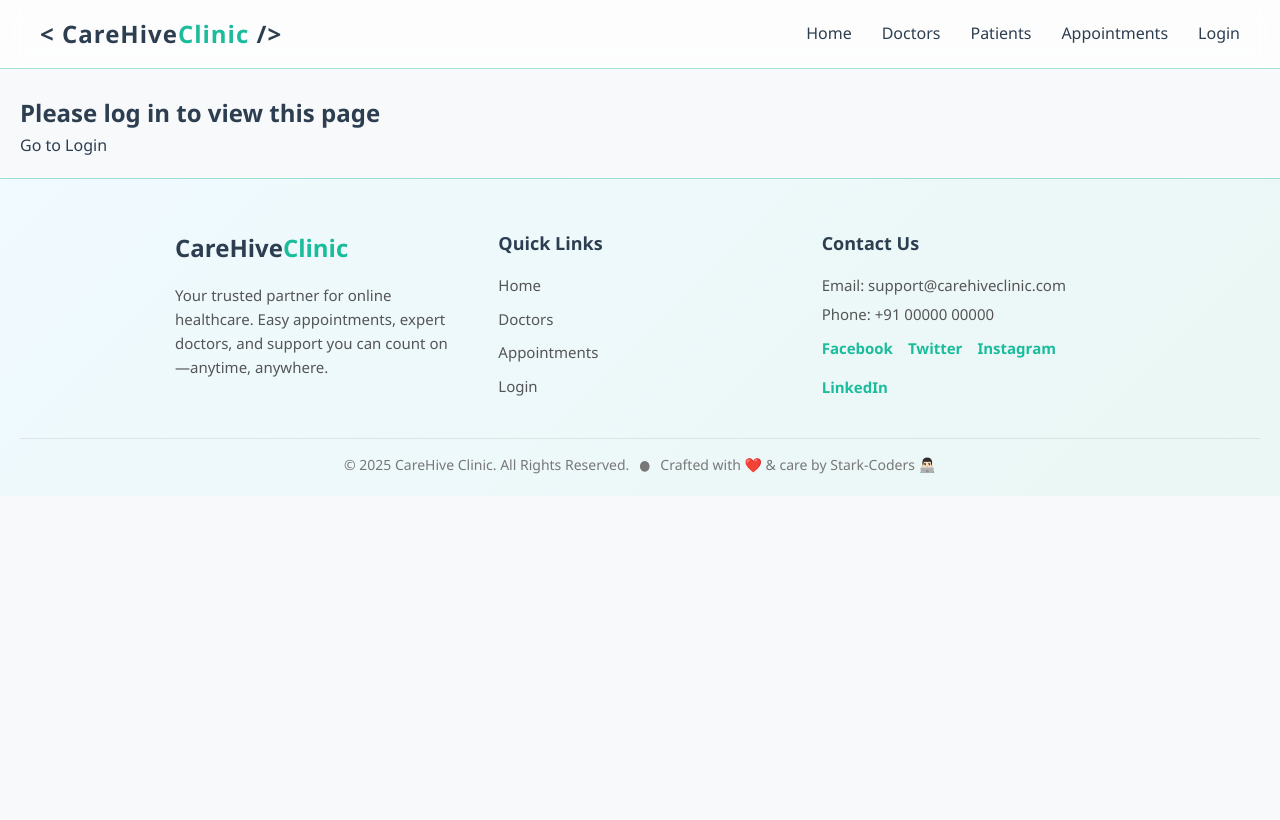
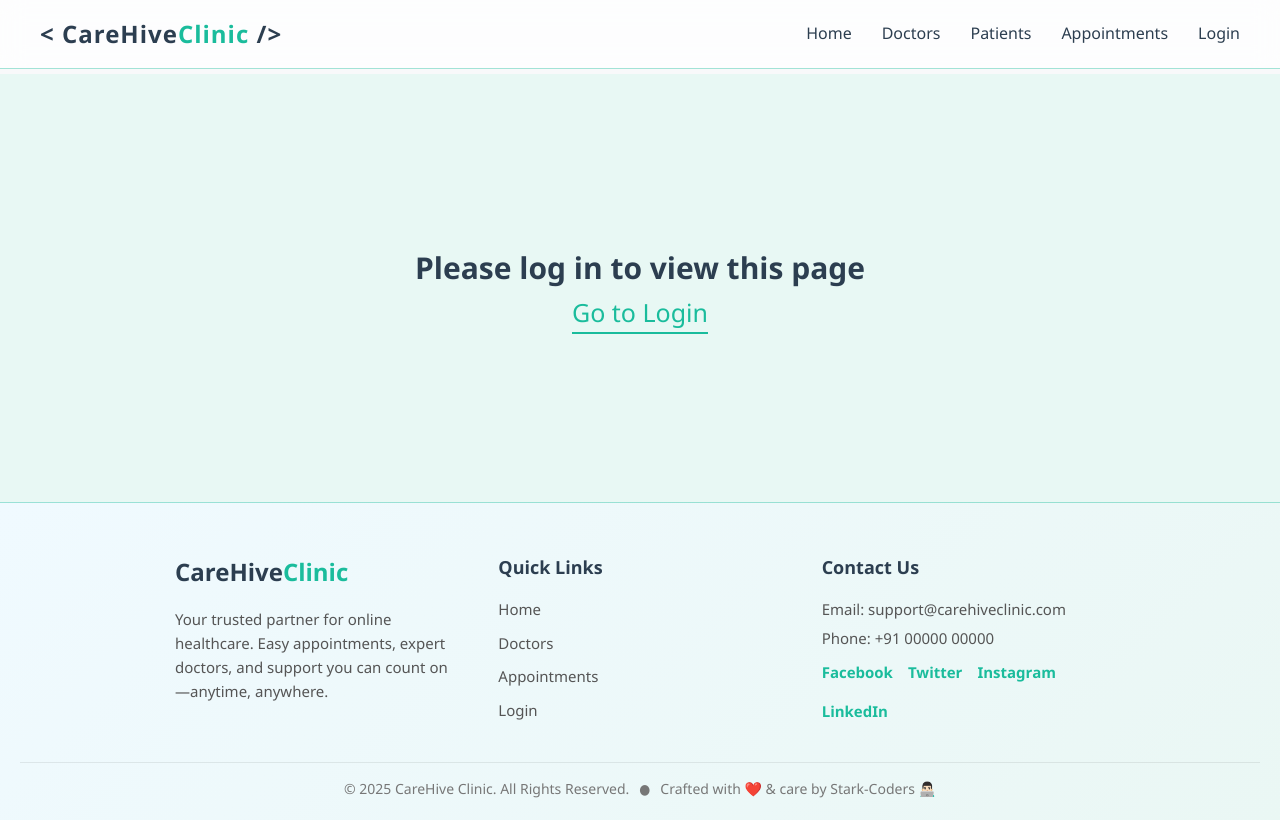
Before and after one commit to soumyajiitdas/CareHive-Clinic, a React (Vite) app in the folder frontend/: page /patients in a window 1280 px wide. Built offline with nearby package versions, Linux system fonts and the light colour scheme.

Commit message:
style: added styling

```diff
--- a/frontend/src/components/ProtectedRoute.jsx
+++ b/frontend/src/components/ProtectedRoute.jsx
@@ -4,9 +4,9 @@ import { Navigate, Link } from "react-router-dom";
 const ProtectedRoute = ({ isLoggedIn, children }) => {
     if (!isLoggedIn) {
         return (
-            <div style={{ padding: "20px" }}>
+            <div className="pRoute">
                 <h2>Please log in to view this page</h2>
-                <Link to="/login">Go to Login</Link>
+                <p><Link to="/login">Go to Login</Link></p>
             </div>
         );
     }
--- a/frontend/src/index.css
+++ b/frontend/src/index.css
@@ -15,7 +15,7 @@ h1, h2, h3 {
   font-weight: 600;
 }
 
-h2 span, h1 span, span {
+span {
   color: #1abc9c;
 }
 
@@ -39,6 +39,28 @@ a {
   font-weight: bold;
   margin-bottom: 25px;
   color: #2c3e50;
+  text-decoration: #1abc9c underline;
+  text-underline-offset: 10px;
+}
+
+/* Protected Route*/
+.pRoute {
+  max-width: 100%;
+  padding: 170px;
+  max-height: 100%;
+  background-color: #e1f8f3b1;
+}
+.pRoute h2 {
+  text-align: center;
+  font-size: 30px;
+  font-weight: 700;
+  color: #2c3e50;
+}
+.pRoute p {
+  text-align: center;
+  font-size: 25px;
+  font-weight: 400;
+  color: #1abc9c;
   text-decoration: #1abc9c underline;
   text-underline-offset: 10px;
 }
@@ -119,7 +141,7 @@ a {
   cursor: pointer;
 }
 
-/*########################################################### CSS for Home Page ####################################################################################*/
+/*################################################## CSS for Home Page ##########################################################################*/
 /* Buttons */
 .btn {
   background: #1abc9c;
@@ -343,7 +365,7 @@ a {
   background: #1abc9c;
 }
 
-/*####################################################### CSS for Doctors Page ##################################################################################### */
+/*################################################ CSS for Doctors Page ########################################################################## */
 /* Grid */
 .doctor-list {
   display: grid;
@@ -403,7 +425,7 @@ a {
   color: #555;
 }
 
-/*############################################################# CSS for Patients Page #############################################################################*/
+/*###################################################### CSS for Patients Page #####################################################################*/
 /* Patient Info Box */
 .patient-info-box {
   background: #ffffff;
@@ -426,7 +448,7 @@ a {
   color: #555;
 }
 
-/*############################################################## CSS for AppointmentCard Component #################################################################*/
+/*####################################################### CSS for AppointmentCard Component ##########################################################*/
 /* Card structure */
 .appointment-card {
   background: #ffffff;
@@ -487,7 +509,7 @@ a {
   color: #e74c3c;
 }
 
-/*######################################################### CSS for Appointments Page #############################################################################*/
+/*###################################################### CSS for Appointments Page #################################################################*/
 /* Grid */
 .appointments-grid {
   display: grid;
@@ -573,7 +595,7 @@ a {
   margin-top: 30px;
 }
 
-/*###################################################### CSS for Appointment Form Component ##################################################################*/
+/*#################################################### CSS for Appointment Form Component ########################################################*/
 .appointment-form-container {
   max-width: 100%;
   margin: 40px auto;
--- a/frontend/src/pages/Login.jsx
+++ b/frontend/src/pages/Login.jsx
@@ -21,12 +21,12 @@ export default function Login({ onLoginSuccess }) {
             // Update App state
             onLoginSuccess(token);
 
-            alert("Login successful");
+            alert("Login successful! 🎉");
 
             // Redirect to home
             navigate("/");
         } catch (err) {
-            alert(err.response?.data?.message || "Login failed");
+            alert(err.response?.data?.message || "❌ Login failed!");
         }
     };
 
--- a/frontend/src/pages/Patients.jsx
+++ b/frontend/src/pages/Patients.jsx
@@ -74,7 +74,7 @@ export const Patients = () => {
             ))}
           </div>
         ) : (
-          <p>No appointments found.</p>
+          <p className="no-appointments">No appointments found.</p>
         )}
       </div>
     </div>
--- a/frontend/src/pages/Register.jsx
+++ b/frontend/src/pages/Register.jsx
@@ -18,7 +18,7 @@ export default function Register() {
         experienceYears: "",
         qualification: "",
         clinicAddress: "",
-        availableSlots: "", // New field for doctors
+        availableSlots: "",
     });
 
     const handleChange = (e) => {
@@ -33,7 +33,6 @@ export default function Register() {
     const handleSubmit = async (e) => {
         e.preventDefault();
 
-        // Prepare payload based on role
         const payload =
             role === "patient"
                 ? {
@@ -83,7 +82,7 @@ export default function Register() {
             });
             setRole("patient");
         } catch (err) {
-            alert(err.response?.data?.message || "Registration failed");
+            alert(err.response?.data?.message || "❌ Registration failed");
         }
     };
 
```
